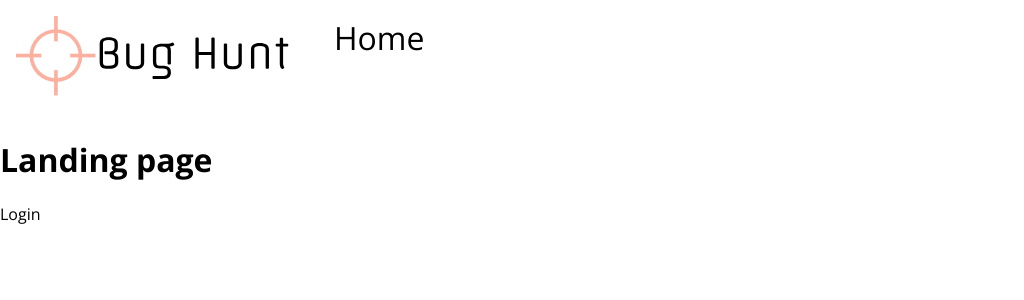
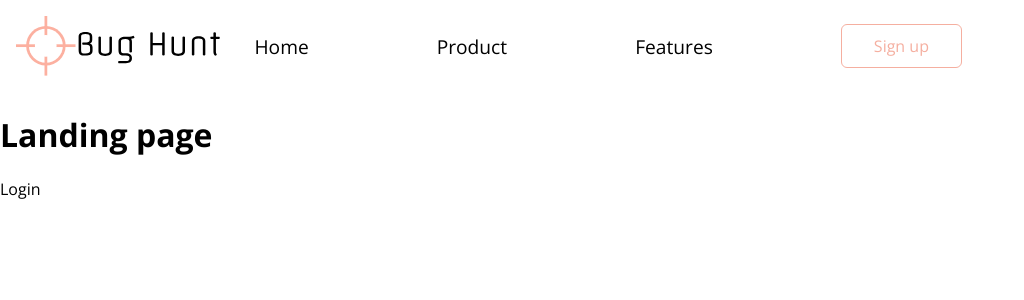
Before and after one commit to JDOG787/Bug-Hunt-Web, a Next.js app: page / in a window 1280 px wide. Shown: the top 300 px of the page, without its empty margins (0-1024 px from the left). Built offline with nearby package versions, Linux system fonts and the light colour scheme; a web font is replaced by a local one.

Commit message:
Make inverted button component

```diff
--- /dev/null
+++ b/components/inverted-btn.js
@@ -0,0 +1,14 @@
+import React from "react";
+import Link from "next/link";
+
+export default function InvertedBtn(props) {
+    return (
+        <div>
+            <Link href={props.link}>
+                <div className="inverted-btn">
+                    {props.text}
+                </div>
+            </Link>
+        </div>
+    )
+}
--- a/pages/index.js
+++ b/pages/index.js
@@ -1,6 +1,7 @@
 import styles from '../styles/Home.module.css';
 import Link from "next/link";
 import Layout from "../components/Layout";
+import InvertedBtn from '../components/inverted-btn';
 
 export default function Home() {
     return (
@@ -13,6 +14,15 @@ export default function Home() {
             <div>
               <Link href="/"><a className={styles.landingNavLinks}>Home</a></Link>
             </div>
+            <div>
+              <Link href="/"><a className={styles.landingNavLinks}>Product</a></Link>
+            </div>
+            <div>
+              <Link href="/"><a className={styles.landingNavLinks}>Features</a></Link>
+            </div>
+            <div>
+              <InvertedBtn link="/login" text="Sign up"/>
+            </div>
           </nav>
           <h1>Landing page</h1>
           <a href="/login">Login</a>
--- a/styles/Home.module.css
+++ b/styles/Home.module.css
@@ -4,15 +4,16 @@
 }
 
 .landingNav > div {
-  /* display: flex; */
-  /* align-items: center; */
+  display: flex;
+  align-items: center;
 }
 
 .logo {
-  height: 80px;
+  height: 60px;
 }
 
 .landingNavLinks {
-  font-size: 2rem;
+  font-size: 1.2rem;
   font-weight: lighter;
+  margin-right: 10vw;
 }
--- a/styles/globals.css
+++ b/styles/globals.css
@@ -13,3 +13,17 @@ a {
 * {
   box-sizing: border-box;
 }
+
+.inverted-btn {
+  padding: .6rem 2rem;
+  border: #F5AFA0 1px solid;
+  border-radius: 6px;
+  color: #F5AFA0;
+  transition: .2s ease;
+  cursor: pointer;
+}
+
+.inverted-btn:hover {
+  color: white;
+  background-color: #F5AFA0;
+}
```
